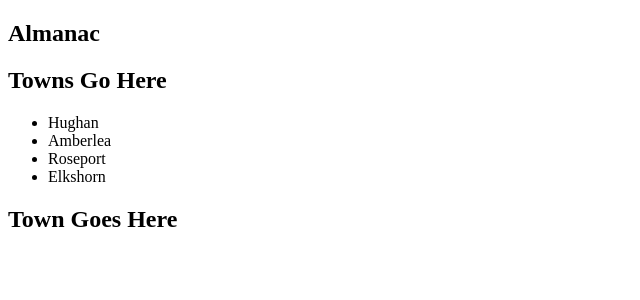
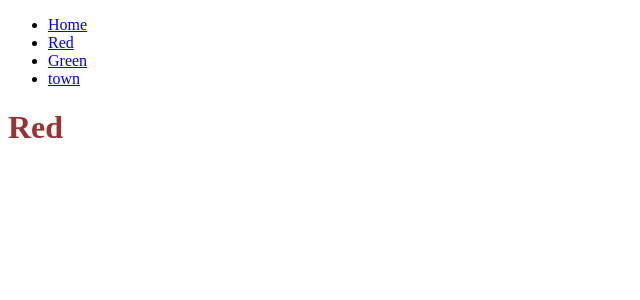
Before and after one commit to hughandrewarch/dms-almanac, a React (Create React App) app: page /red in a window 1280 px wide. Shown: the top 300 px of the page, without its empty margins (0-640 px from the left). Built offline with nearby package versions, Linux system fonts and the light colour scheme.

Commit message:
add routing, fix re loading of list

```diff
--- a/package.json
+++ b/package.json
@@ -6,6 +6,7 @@
     "react": "^16.8.6",
     "react-dom": "^16.8.6",
     "react-redux": "^7.0.3",
+    "react-router-dom": "^5.0.0",
     "react-scripts": "3.0.1"
   },
   "scripts": {
--- a/src/index.js
+++ b/src/index.js
@@ -1,16 +1,46 @@
 import React from 'react'
-import { render } from 'react-dom'
-import { Provider } from 'react-redux'
-import store from "./js/store/index"
+import ReactDOM from 'react-dom'
 import App from './js/components/App.jsx'
 import * as serviceWorker from './serviceWorker'
+import { Provider } from "react-redux"
+import store from "./js/store"
+import Red from "./js/components/Red"
+import Green from "./js/components/Green"
+import Town from "./js/components/TownContainer"
+import { Route, BrowserRouter as Router, Link } from "react-router-dom"
 
-render(
+
+ReactDOM.render((
   <Provider store={store}>
-    <App />
-  </Provider>,
-  document.getElementById('root')
-);
+    <Router>
+      <div>
+        <ul>
+          <li key={1}>
+            <Link to="/">Home</Link>
+          </li>
+          <li key={2}>
+            <Link to="/red/:id">Red</Link>
+          </li>
+          <li key={3}>
+            <Link to="/green">Green</Link>
+          </li>
+          <li key={4}>
+            <Link to="/town">town</Link>
+          </li>
+        </ul>
+        <Route exact path="/" component={App} />
+        <Route path="/red" component={Red} />
+        <Route path="/green" component={Green} />
+        <Route path="/town/:id" render={props => {
+          //TODO figure out how best to pass townId into Town
+          console.log(props)
+          return (<Town/>)
+        }} />
+      </div>
+    </Router>
+  </Provider>
+), document.getElementById('root'))
+
 
 // If you want your app to work offline and load faster, you can change
 // unregister() to register() below. Note this comes with some pitfalls.
--- /dev/null
+++ b/src/js/components/Green.js
@@ -0,0 +1,8 @@
+import React from 'react'
+
+class Green extends React.Component {
+  render() {
+    return <h1 style={{color: '#559955'}}>Green</h1>
+  }
+}
+export default Green
--- /dev/null
+++ b/src/js/components/Red.js
@@ -0,0 +1,8 @@
+import React from 'react'
+
+class Red extends React.Component {
+  render() {
+    return <h1 style={{color: '#993333'}}>Red</h1>
+  }
+}
+export default Red
--- a/src/js/reducers/index.js
+++ b/src/js/reducers/index.js
@@ -8,7 +8,7 @@ function rootReducer(state = initialState, action) {
   switch (action.type) {
     case RECEIVE_TOWN_LIST:
       return Object.assign({}, state, {
-        towns: state.towns.concat(action.payload)
+        towns: action.payload
       })
     case RECEIVE_TOWN:
       return Object.assign({}, state, {
```
Also changed, not shown: 1 other file (tests, documents, lock files or other folders).
